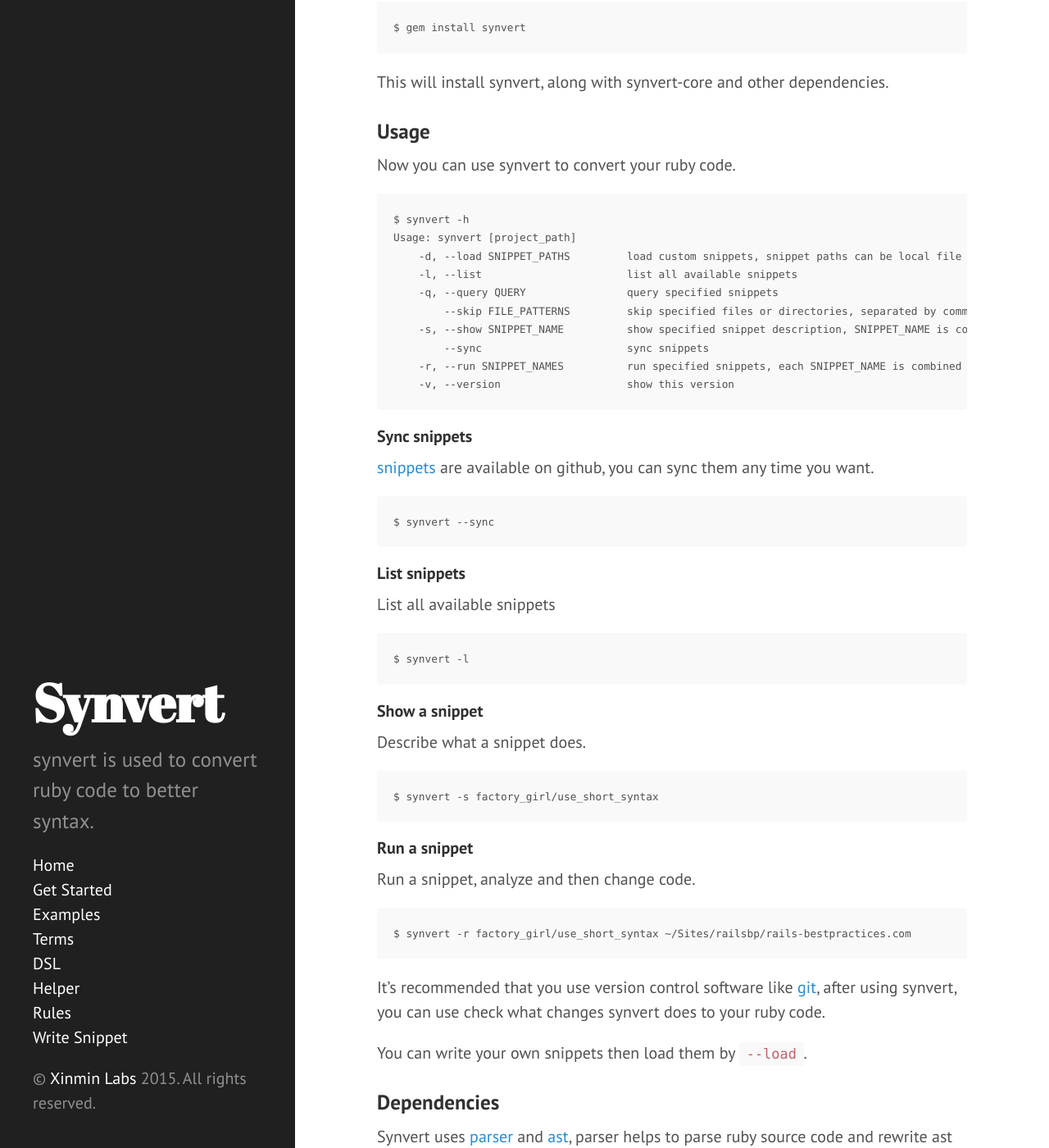
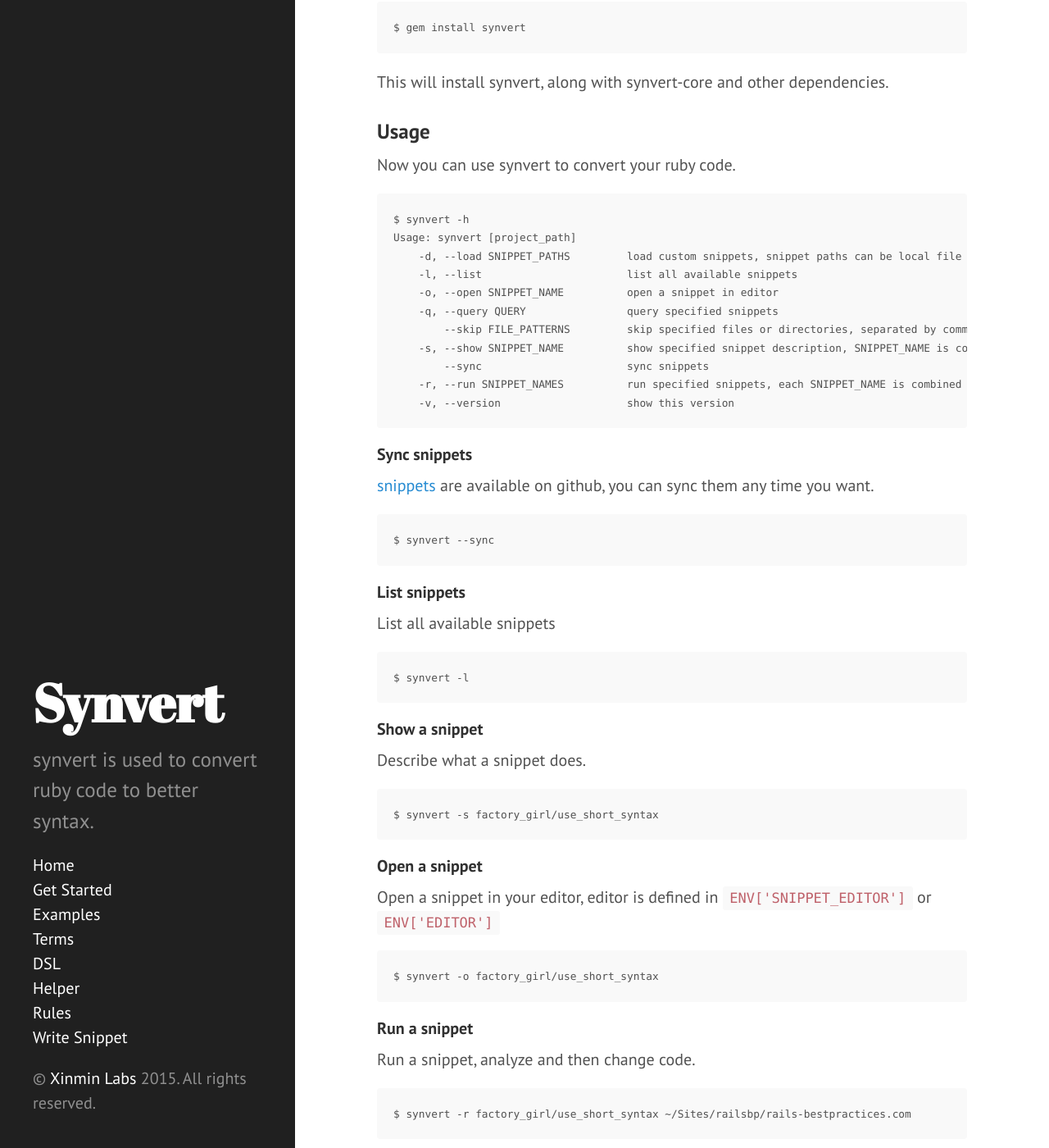
Before and after one commit to synvert-hq/synvert-ruby, a Jekyll site: the page built from get_started.md, in a window 1280 px wide and 1400 px high, scrolled down 299 px. Shown: the whole window at 82% size. Built offline with Jekyll 4.4.1, drawn with Linux system fonts in a browser that asks for light colours; Markdown is read by kramdown in place of the engine named in the settings; comment, search, counter and statistics services are not loaded.

Commit message:
add open option

````diff
--- a/get_started.md
+++ b/get_started.md
@@ -24,6 +24,7 @@
 Usage: synvert [project_path]
     -d, --load SNIPPET_PATHS         load custom snippets, snippet paths can be local file path or remote http url
     -l, --list                       list all available snippets
+    -o, --open SNIPPET_NAME          open a snippet in editor
     -q, --query QUERY                query specified snippets
         --skip FILE_PATTERNS         skip specified files or directories, separated by comma, e.g. app/models/post.rb,vendor/plugins/**/*.rb
     -s, --show SNIPPET_NAME          show specified snippet description, SNIPPET_NAME is combined by group and name, e.g. ruby/new_hash_syntax
@@ -56,6 +57,15 @@
 $ synvert -s factory_girl/use_short_syntax
 ```
 
+##### Open a snippet
+
+Open a snippet in your editor, editor is defined in
+`ENV['SNIPPET_EDITOR']` or `ENV['EDITOR']`
+
+```
+$ synvert -o factory_girl/use_short_syntax
+```
+
 ##### Run a snippet
 
 Run a snippet, analyze and then change code.
````
